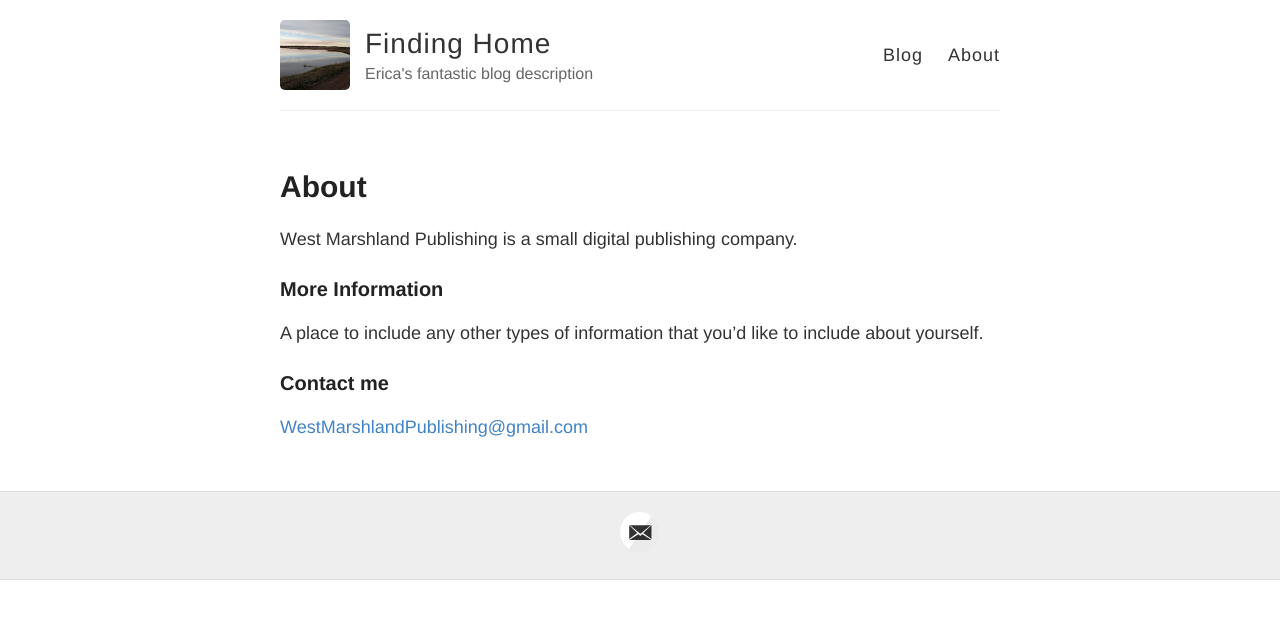
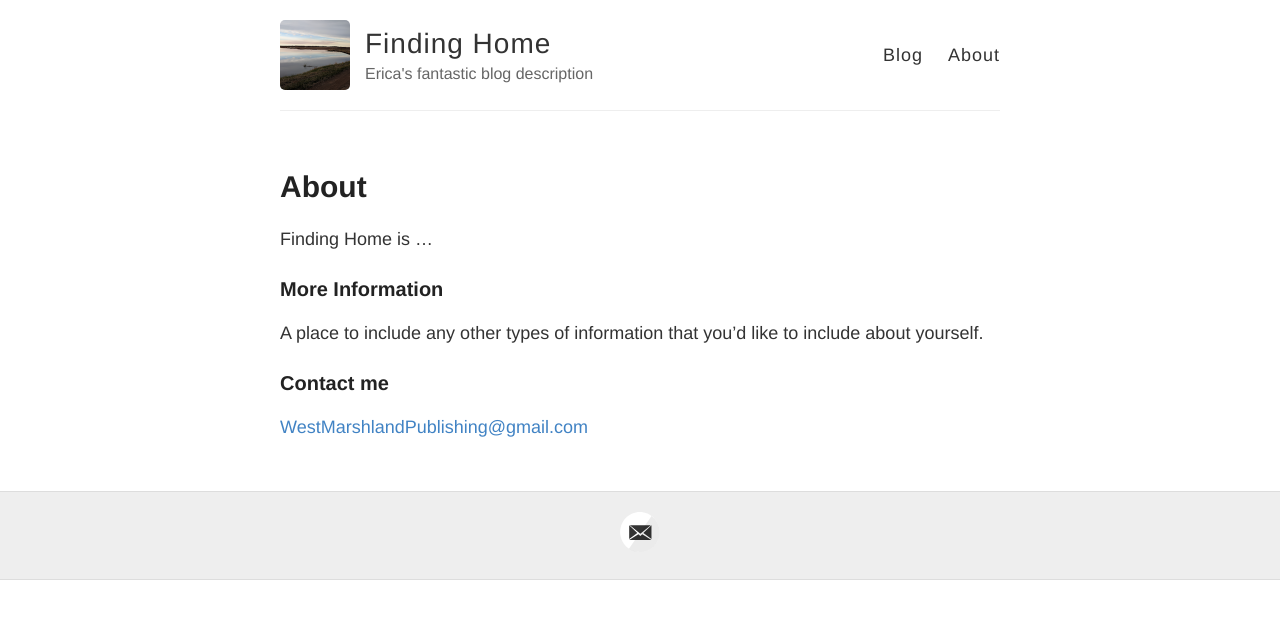
Before and after one commit to westmarshlandpublishing/finding-home, a Jekyll site: the page built from about.md, in a window 1280 px wide. Shown: the top 619 px of the page. Built offline with Jekyll 4.4.1, drawn with Linux system fonts in a browser that asks for light colours.

Commit message:
Update about.md

```diff
--- a/about.md
+++ b/about.md
@@ -4,7 +4,7 @@ title: About
 permalink: /about/
 ---
 
-West Marshland Publishing is a small digital publishing company.
+Finding Home is ...
 
 ### More Information
 
```
